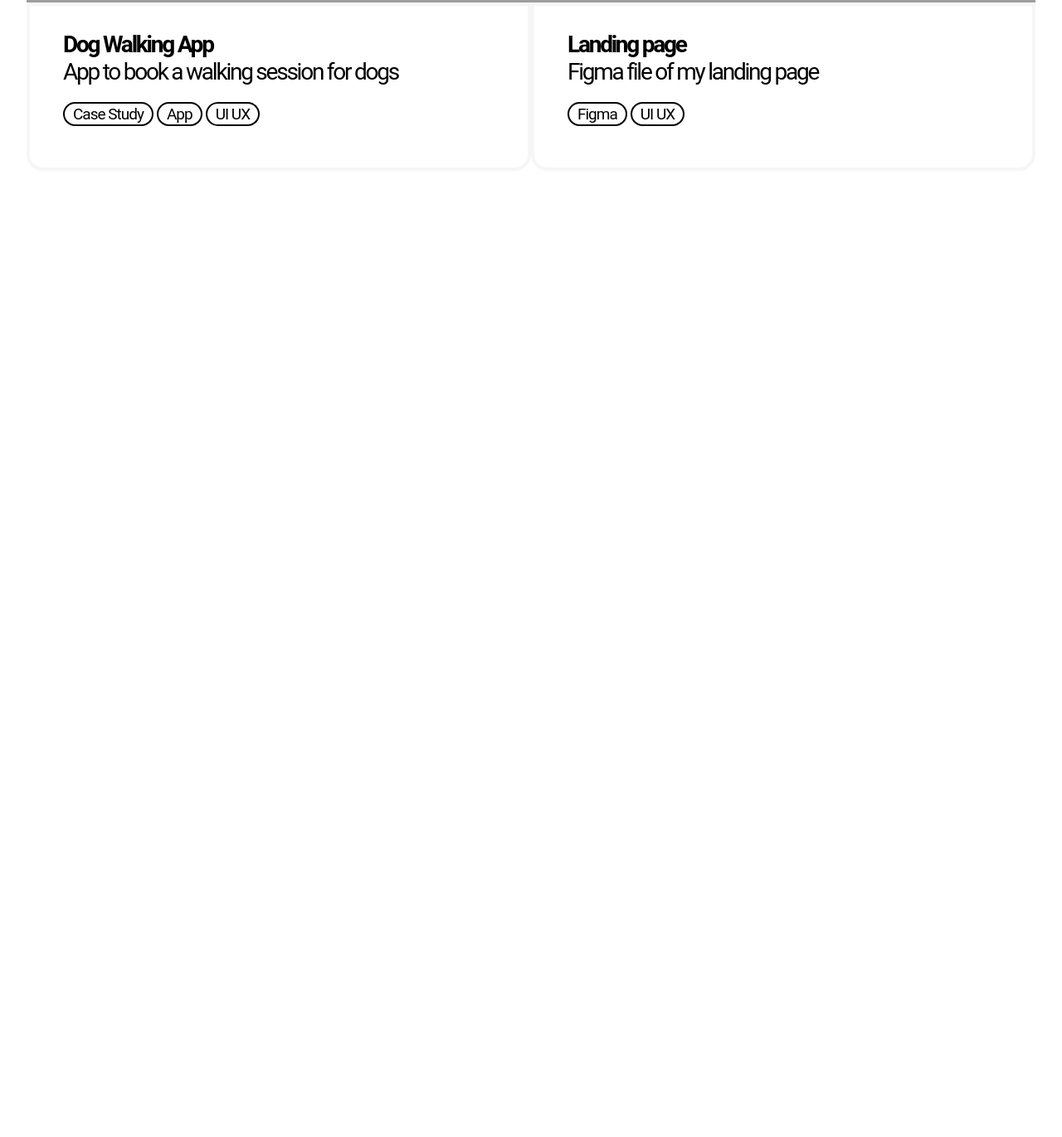
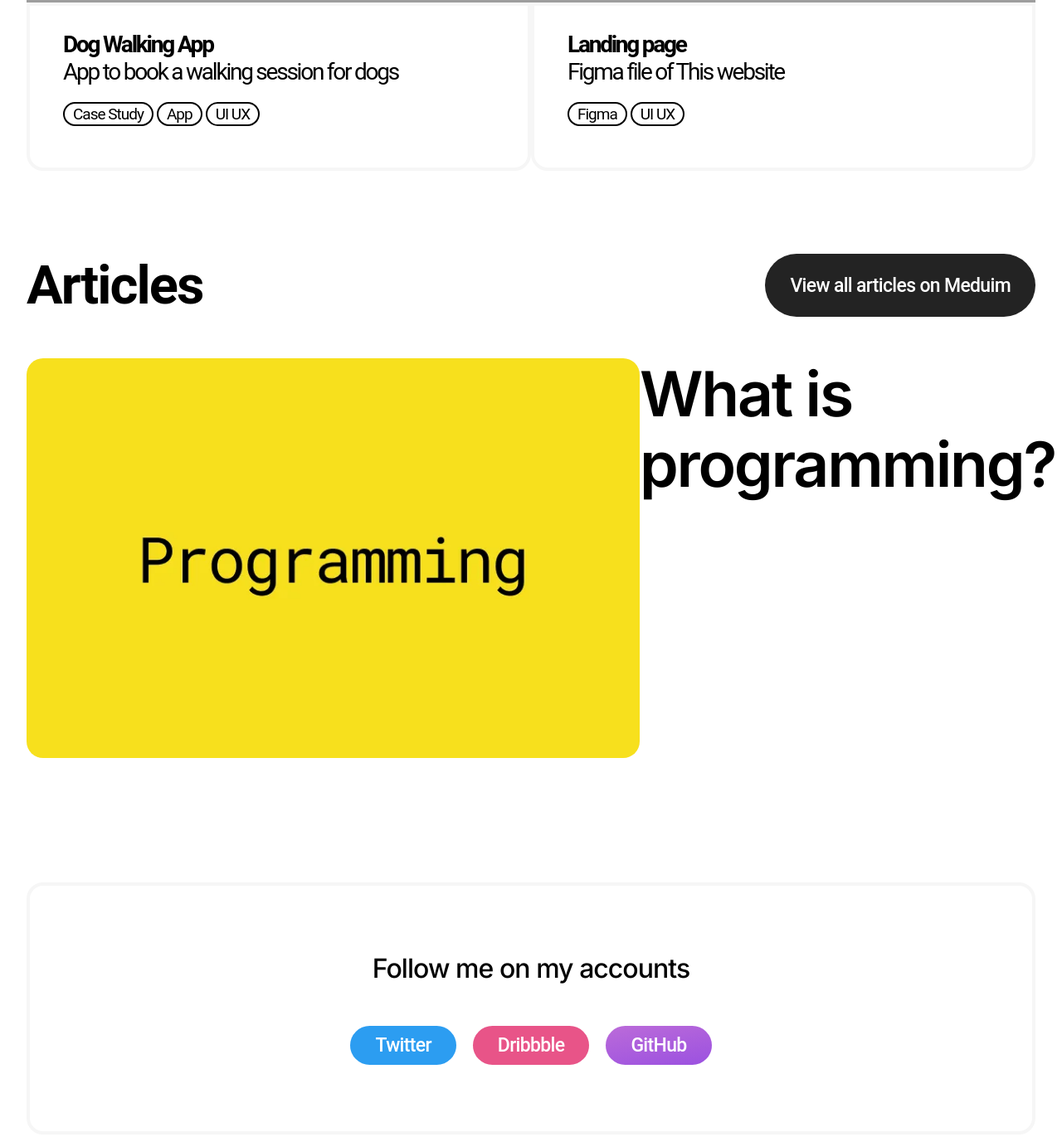
Before and after one commit to YousefProjects/LandingPage, a plain HTML site: page index.html in a window 1280 px wide. Shown: the part 3561-4932 px from the top of the page at 83% size. Before the commit the page ends 3767 px from the top, so only its background shows below. Drawn offline with Linux system fonts and the light colour scheme; grey boxes are pictures that could not be loaded.

Commit message:
articles-socialmedia

```diff
--- a/index.html
+++ b/index.html
@@ -109,7 +109,7 @@
             <img src="images/website-logo.png" alt="" />
             <div class="texts">
               <p class="title">Landing page</p>
-              <p class="description">Figma file of my landing page</p>
+              <p class="description">Figma file of This website</p>
               <div class="topics">
                 <p>Figma</p>
                 <p>UI UX</p>
@@ -118,6 +118,26 @@
           </div>
         </div>
       </div>
+      <div class="articles">
+        <div class="heading">
+          <h1>Articles</h1>
+          <a href="">View all articles on Meduim</a>
+        </div>
+        <div class="cards">
+            <div class="card">
+                <img src="images/1*Fx0TaTV485-mZFs1Q5_rKg.webp" alt="">
+                <h1>What is <br>programming?</h1>
+            </div>
+        </div>
+      </div>
+      <div class="socialMedia">
+        <h1>Follow me on my accounts</h1>
+        <div class="btns">
+            <a href="" class="twitter">Twitter</a>
+            <a href="" class="dribbble">Dribbble</a>
+            <a href="" class="github">GitHub</a>
+        </div>
+      </div>
     </div>
 
     <!-- JS link -->
--- a/style.css
+++ b/style.css
@@ -288,7 +288,130 @@ body {
   padding: 1px 10px;
 }
 
-/* Responsive rules */
+/* Articles Section */
+.articles {
+  display: flex;
+  flex-direction: column;
+
+  gap: 50px;
+}
+.articles .heading {
+  display: flex;
+  flex-direction: row;
+  justify-content: space-between;
+  align-content: center;
+}
+.articles .heading h1 {
+  color: #000;
+  font-size: 65px;
+  font-style: normal;
+  font-weight: 600;
+  line-height: normal;
+  letter-spacing: -1.95px;
+}
+.articles .heading a {
+  border-radius: 50px;
+  background: #232323;
+  color: #fff;
+  font-size: 23px;
+  font-style: normal;
+  font-weight: 500;
+  line-height: normal;
+  letter-spacing: -0.69px;
+
+  text-decoration: none;
+
+  display: flex;
+  padding: 10px 30px;
+  flex-direction: column;
+  align-items: center;
+  justify-content: center;
+}
+.articles .cards {
+  /* border: green solid 1px; */
+}
+.articles .cards .card {
+  display: flex;
+  flex-direction: row;
+  justify-content: space-between;
+  align-items: start;
+}
+.articles .cards .card img {
+  display: block;
+  height: 482px;
+  width: 739px;
+
+  border-radius: 20px;
+  object-fit: cover;
+}
+.articles .cards .card h1 {
+  width: 739px;
+
+  color: #000;
+  font-size: 75px;
+  font-family: Inter;
+  font-style: normal;
+  font-weight: 600;
+  line-height: 85px;
+  letter-spacing: -2.25px;
+}
+
+/* Social Media */
+.socialMedia {
+  border: 4px solid #f6f6f6;
+  border-radius: 20px;
+
+  display: flex;
+  flex-direction: column;
+  justify-content: center;
+  align-items: center;
+  gap: 50px;
+
+  margin: 50px 0px;
+  padding: 80px;
+}
+.socialMedia h1 {
+  color: #000;
+  font-size: 32px;
+  font-family: Inter;
+  font-style: normal;
+  font-weight: 500;
+  line-height: normal;
+  letter-spacing: -0.96px;
+}
+.socialMedia .btns {
+  display: flex;
+  flex-direction: row;
+  gap: 20px;
+}
+.socialMedia .btns a {
+  border-radius: 50px;
+  color: #fff;
+  font-size: 23px;
+  font-style: normal;
+  font-weight: 500;
+  line-height: normal;
+  letter-spacing: -0.69px;
+
+  text-decoration: none;
+
+  display: flex;
+  padding: 10px 30px;
+  flex-direction: column;
+  align-items: center;
+  justify-content: center;
+}
+
+.socialMedia .btns .twitter {
+  background: #2c9df1;
+}
+.socialMedia .btns .dribbble {
+  background: #e85488;
+}
+.socialMedia .btns .github {
+  background: linear-gradient(169deg, #bb6bd9 0%, #9b51e0 100%);
+}
+/******** Responsive rules ********/
 @media (width <= 1340px) {
   .container {
     display: flex;
```
Also changed, not shown: images/1*Fx0TaTV485-mZFs1Q5_rKg.webp (added).
